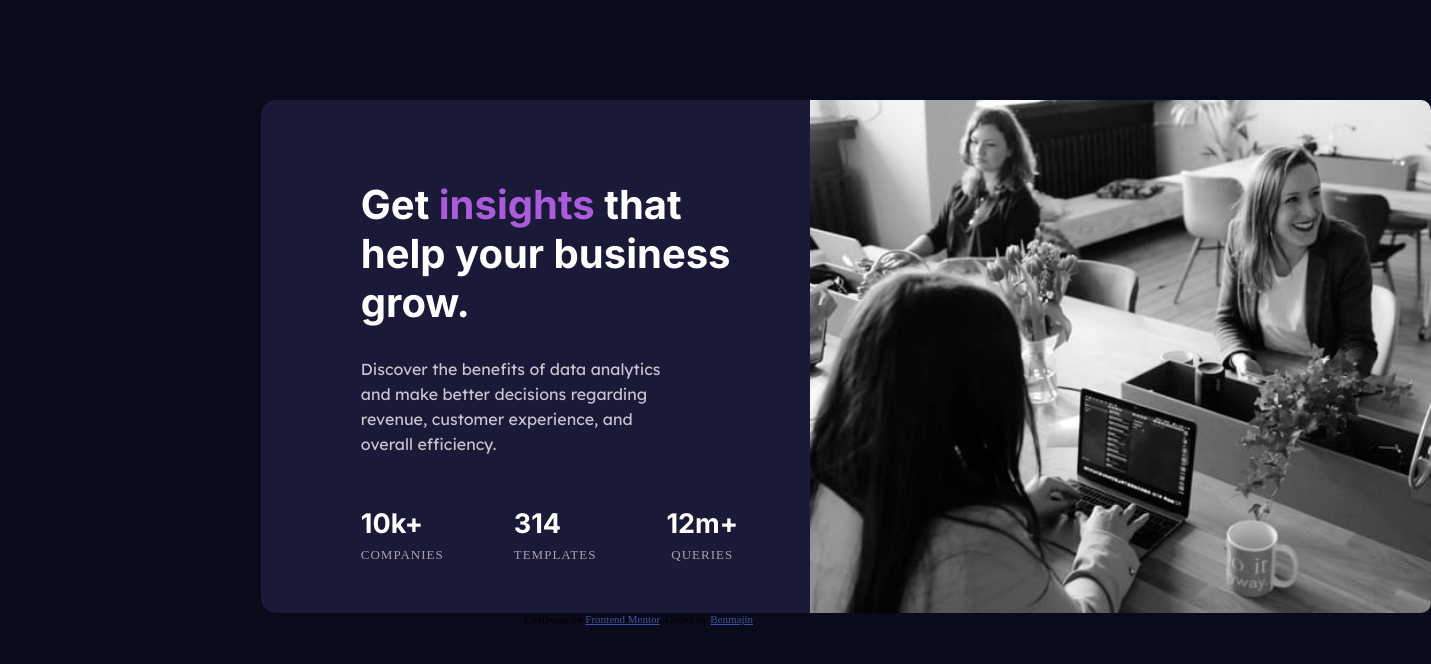
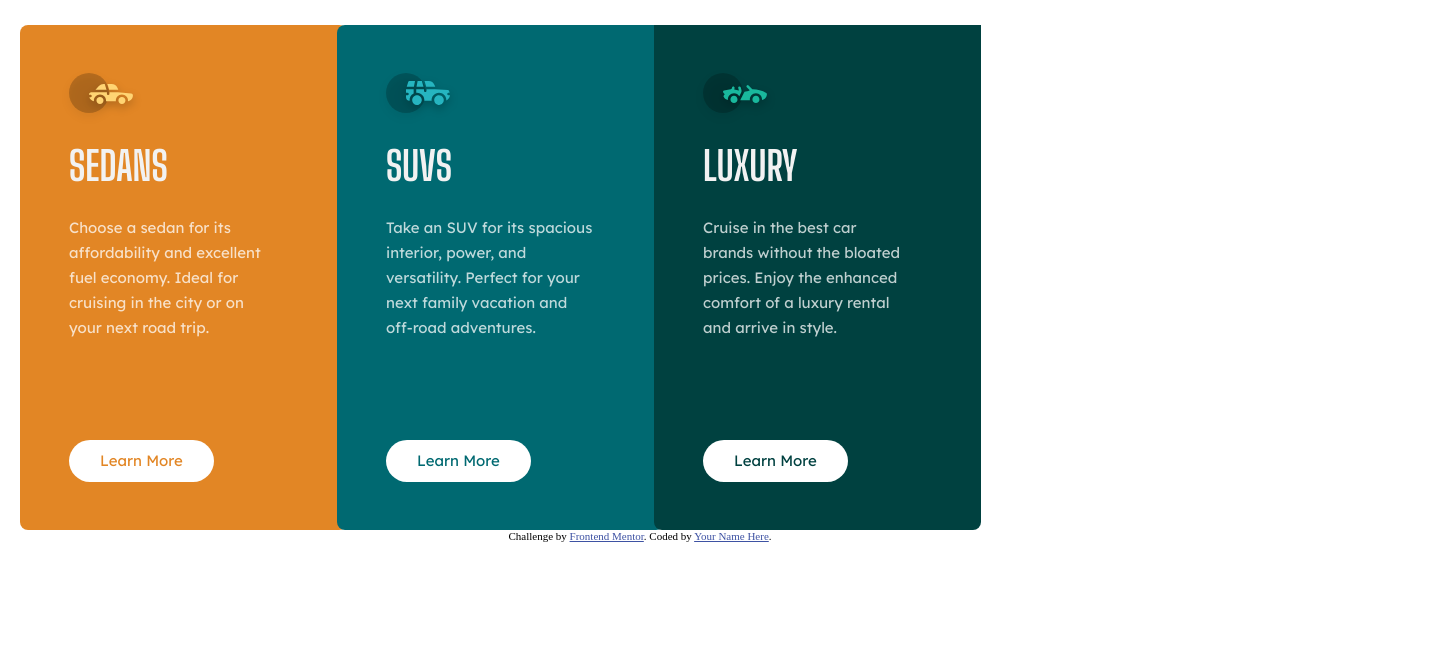
Before and after one commit to benmajin/front-end-mentor, a plain HTML site: page index.html in a window 1280 px wide. Shown: the whole page, 1431 px wide, since content can reach past the window. Drawn offline with Linux system fonts and the light colour scheme.

Commit message:
Add files via upload

```diff
--- a/index.html
+++ b/index.html
@@ -5,9 +5,9 @@
   <meta name="viewport" content="width=device-width, initial-scale=1.0"> <!-- displays site properly based on user's device -->
 
   <link rel="icon" type="image/png" sizes="32x32" href="./images/favicon-32x32.png">
-  <link href="style.css" rel="stylesheet">
-  <title>Frontend Mentor | Stats preview card component</title>
+  <link rel="stylesheet" href="style.css">
 
+  <title>Frontend Mentor | 3-column preview card component</title>
 
   <!-- Feel free to remove these styles or customise in your own stylesheet 👍 -->
   <style>
@@ -17,46 +17,45 @@
 </head>
 <body>
 
-  <div class="card-wrapper">
-    <div class="card-text">
-      <div class="card-heading">  Get <span class="span-insights">insights</span> that help your business grow.</div>
-      <div class="card-paragraph">  Discover the benefits of data analytics and make better decisions regarding revenue, customer
-        experience, and overall efficiency.</div>
 
-      <div class="card-stats-container">
-        <div class="stats">
-          <div class="stats-heading">10k+</div>
-          <div class="stats-text">companies</div>
-        </div>
-        <div class="stats">
-          <div class="stats-heading">314</div>
-          <div class="stats-text">templates</div>
-        </div>
-        <div class="stats">
-          <div class="stats-heading">12m+</div>
-          <div class="stats-text">queries</div>
-        </div>
-      </div>
-    </div>
+<div class="container">
+  <div class="card">
+    <div class="card-icon"><img src="images/icon-sedans.svg" alt="icon Sedans"></div>
+    <div class="card-header">Sedans</div>
+    <div class="card-content">Choose a sedan for its affordability and excellent fuel economy. Ideal for cruising in the city or on your next road trip.</div>
+    <button class="card-button">Learn More</button>
+  </div>
+  <div class="card">
+    <div class="card-icon"><img src="images/icon-suvs.svg" alt="icon Sedans"></div>
+    <div class="card-header">SUVs</div>
+    <div class="card-content">Take an SUV for its spacious interior, power, and versatility. Perfect for your next family vacation and off-road adventures.</div>
+    <button class="card-button" id="card-button-suv">Learn More</button>
+  </div>
+  <div class="card">
+    <div class="card-icon"><img src="images/icon-luxury.svg" alt="icon Sedans"></div>
+    <div class="card-header">Luxury</div>
+    <div class="card-content">Cruise in the best car brands without the bloated prices. Enjoy the enhanced comfort of a luxury rental and arrive in style.</div>
+    <button class="card-button" id="card-button-luxury">Learn More</button>
+  </div>
+
+</div>
 
 
-    <div class="image-desktop">
-      <img class="img-desktop" src="images/image-header-desktop.jpg">
-    </div>
-
-    <div class="image-mobile">
-      <img class="img-mobile" src="images/image-header-mobile.jpg">
-    </div>
 
 
-  </div>
+
+
+
+
+
+
 
 
 
 
   <div class="attribution">
     Challenge by <a href="https://www.frontendmentor.io?ref=challenge" target="_blank">Frontend Mentor</a>.
-    Coded by <a href="#">Benmajin</a>.
+    Coded by <a href="#">Your Name Here</a>.
   </div>
 </body>
 </html>
--- a/style.css
+++ b/style.css
@@ -1,126 +1,97 @@
+@import url('https://fonts.googleapis.com/css2?family=Big+Shoulders+Display:wght@700&display=swap');
 @import url('https://fonts.googleapis.com/css2?family=Lexend+Deca&display=swap');
-@import url('https://fonts.googleapis.com/css2?family=Inter:wght@400;700&display=swap');
 
-
-body {
-    background-color: hsl(233, 47%, 7%) ;
+* {
+    box-sizing: border-box;
+    margin: 0px;
+    padding: 0px;
+}
+.container {
+    margin: 25px 0 0 20px;
+}
+.card {
+    width: 327px;
+    border-radius: 8px;
+    background-color: #E28625
 }
 
-.card-wrapper {
-    display: flex;
-    flex-direction: row;
-    width: 60%;
-    margin: auto;
-    background-color: hsl(244, 38%, 16%);
-    border-radius:  15px;
-    margin-top: 100px;
+.card:nth-child(2n) {
+    background-color: #006971;
 }
 
-.img-desktop {
-    height: 100%;
-    border-radius: 0 10px 10px 0;
+.card:nth-child(3n) {
+    background-color: #004140;
+    border-radius: 0  0 8px 8px;
 }
 
-.img-mobile {
-    display: none;
+.card-icon {
+    padding:48px 0 0 49px;
+    filter: drop-shadow(0px 4px 4px rgba(0, 0, 0, 0.25));
 }
 
-.card-heading  {
-    color: hsl(0, 0%, 100%);
-    font-family: 'Inter', sans-serif;
-    font-weight: 700;
+.card-header {
+    padding: 25px 0 0 49px;
+    font-family: 'Big Shoulders Display', cursive;
+    text-transform: uppercase;
     font-size: 40px;
+    color:#F2F2F2;
 }
 
-.span-insights {
-    color: hsl(277, 64%, 61%);
-    width: 100%;
+.card-content {
+    padding: 25px 50px 0 49px;
+    font-family: 'Lexend Deca', sans-serif;
+    color: #ffff;
+    font-size: 15px;
+    line-height: 25px;
+    opacity: 0.75;
 }
 
-.card-text {
-    padding: 80px 70px 50px 100px;
-    width: 50%;
+button {
+    margin: 25px 0 48px 49px;
+    border: none;
+    background-color:#ffff ;
+    color: #E28625;
+    padding:11px 31px 12px 31px;
+    font-family: 'Lexend Deca', sans-serif;
+    border-radius: 50px;
+    cursor: pointer;
+    font-size: 15px;
 }
 
-.card-paragraph {
-    color:hsla(0, 0%, 100%, 0.75);
-    font-family: 'Lexend Deca', sans-serif;
-    padding: 30px 60px 50px 0;
-    line-height: 25px;
+#card-button-suv {
+    color:#006971 ;
 }
 
-.card-stats-container {
-    display: flex;
-    flex-direction: row;
+#card-button-luxury {
+    color:#004140 ;
 }
 
-.stats-heading {
-    color: hsl(0, 0%, 100%);
-    font-family: 'Inter', sans-serif;
-    font-weight: 700;
-    font-size: 27px;
-    padding-bottom: 7px;
-}
-
-.stats {
-    padding-right: 70px;
-}
-
-.stats-text {
-    color: hsla(0, 0%, 100%, 0.6);
-    text-transform: uppercase;
-    text-align:center;
-    font-size: 13px;
-    letter-spacing: 1px;
-}
-
-@media (max-width:375px) {
-
-    .card-wrapper {
+@media (min-width:376px) {
+    .container {
         display: flex;
-        flex-direction: column-reverse;
-        width: 100%;
-        margin-top:40px;
     }
 
-    .image {
-        display: none;
+    button {
+        margin-top: 100px;
     }
 
-    .image-desktop {
-        display: none;
+    #card-button-suv:hover,#card-button-luxury:hover, button:hover {
+        background-color: transparent;
+        color: #ffff;
+        border: 2px solid #ffff;
     }
 
-    .img-mobile {
-        display: block;
-        width: 100%;
-        border-radius: 10px 10px 0 0;
+    .card-content {
+        padding: 25px 70px 0 49px;
     }
 
-    .card-text {
-        padding: 25px 0 0 0;
-        width: 100%;
+    .card:nth-child(2n) {
+       position: relative;
+       right: 10px;
     }
 
-    .card-heading {
-        font-size: 30px;
-        text-align: center;
-        padding: 0 25px 25px 25px;
-    }
-
-    .card-paragraph {
-        text-align: center;
-        padding: 0 25px 25px 25px;
-    }
-
-    .card-stats-container {
-        display: block;
-        padding-bottom: 25px;
-
-    }
-    .stats {
-        padding: 20px 0 20px 0;
-        text-align: center;
-
+    .card:nth-child(3n) {
+        position: relative;
+        right: 20px;
     }
 }
```
Also changed, not shown: active-states.jpg (added), desktop-design.jpg, desktop-preview.jpg, images/icon-luxury.svg (added), images/icon-sedans.svg (added), images/icon-suvs.svg (added), mobile-design.jpg.
